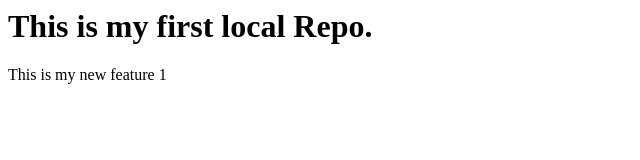
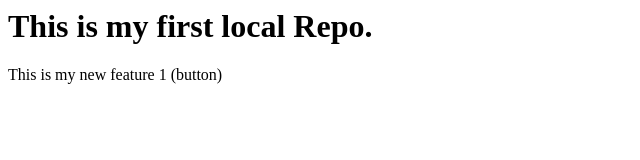
Before and after one commit to pawanjagtap318/LocalRepo, a plain HTML site: page index.html in a window 1280 px wide. Shown: the full height of the page, 0-640 px from the left. Drawn offline with Linux system fonts and the light colour scheme.

Commit message:
Add button in main

```diff
--- a/index.html
+++ b/index.html
@@ -1,2 +1,2 @@
 <h1>This is my first local Repo.</h1>
-<p>This is my new feature 1</p>
+<p>This is my new feature 1 (button)</p>
```
